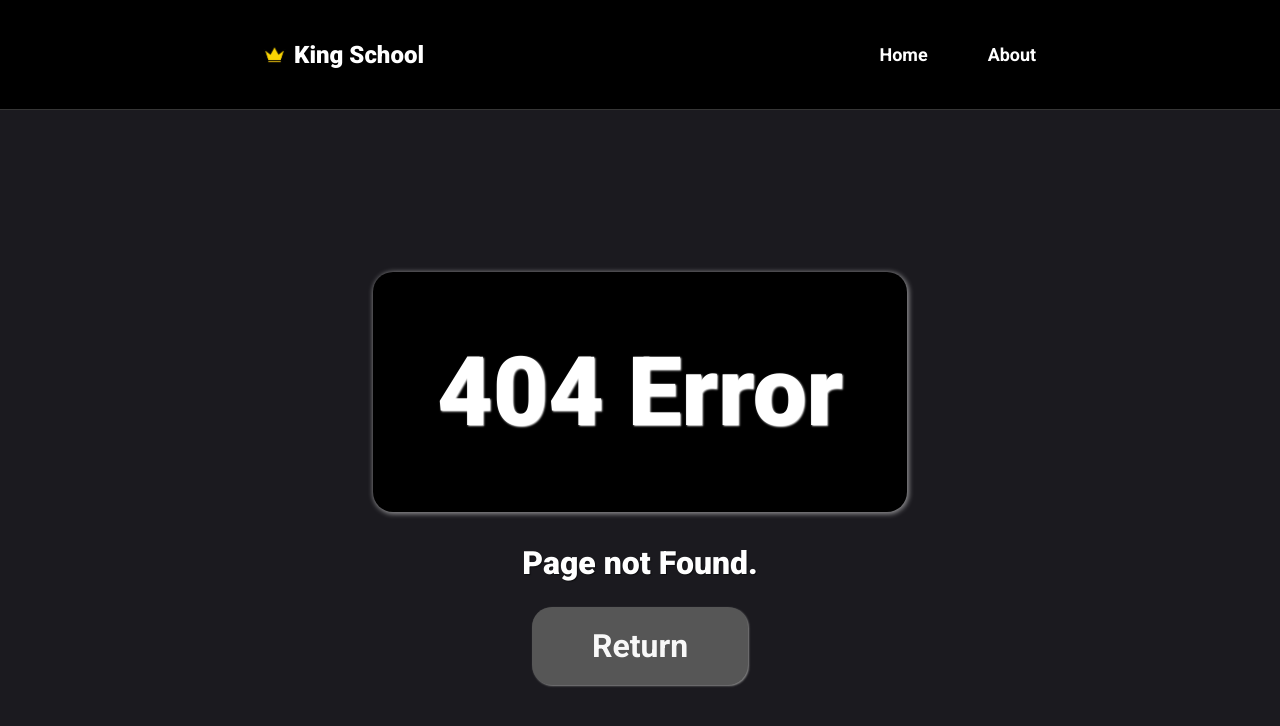
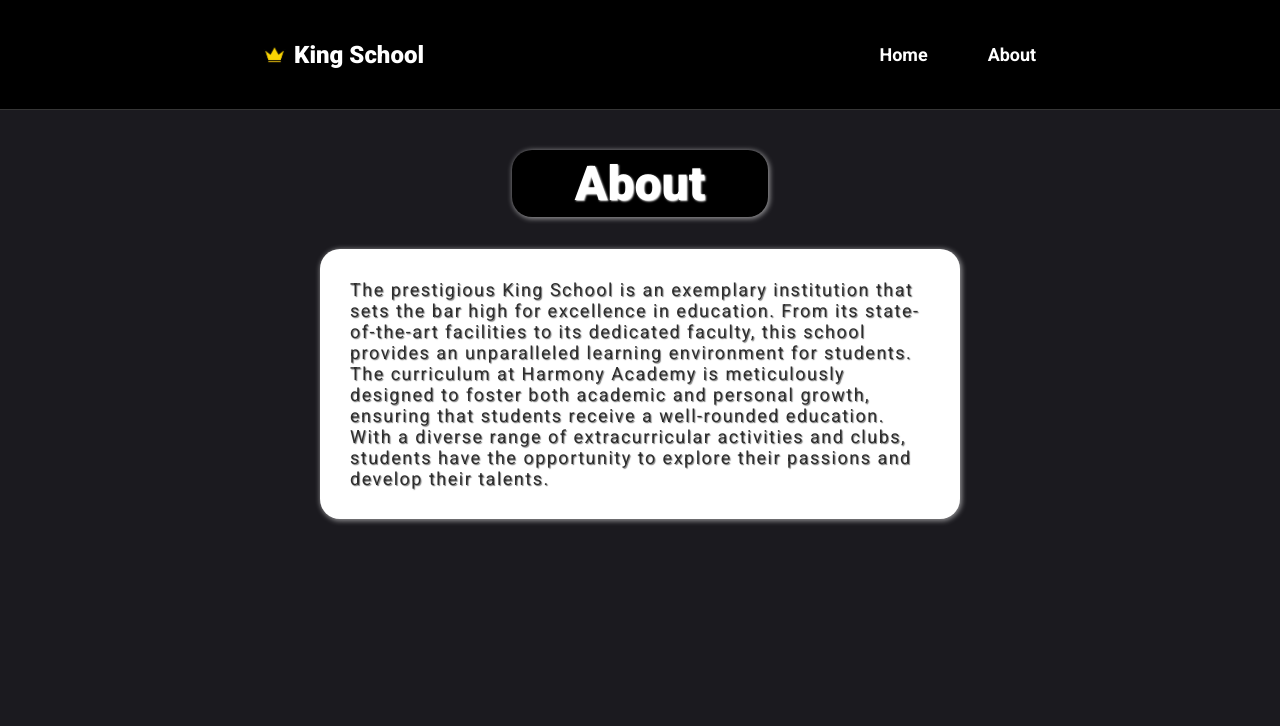
Before and after one commit to Allan182/Projeto-Miltin-React-JS, a React (Create React App) app: page /about in a window 1280 px wide. Before the commit this address had no page. Shown: the top 726 px of the page. Built offline with nearby package versions, Linux system fonts and the light colour scheme.

Commit message:
Add Page About

```diff
--- a/src/App.js
+++ b/src/App.js
@@ -4,6 +4,7 @@ import Inicio from "./paginas/Inicio"
 import Error404 from "./paginas/Error404";
 import AlunoPost from "./paginas/AlunoPost";
 import styles from "./App.module.css";
+import About from "./paginas/About";
 
 export default function App() {
 
@@ -15,6 +16,7 @@ export default function App() {
         <Routes>
           <Route path='/' element={<Inicio />} />
           <Route path="/alunos/:id" element={<AlunoPost />} />
+          <Route path="/about" element={<About />} />
           <Route path='*' element={<Error404 />} />
         </Routes>
       </BrowserRouter>
--- a/src/paginas/About/Error404.module.css
+++ b/src/paginas/About/Error404.module.css
@@ -1,50 +1,32 @@
 
-.NaoEncontrada p {
-    font-size: 18px;
-    color: #565656;
-}
-
-.btVoltar {
-    cursor: pointer;
-    font-size: 32px;
-    font-weight: 600;
-    max-width: 240px;
-    margin: 25px;
-    background-color: #565656;
-    color:rgb(248, 248, 248);
-    box-shadow: 1px 1px 2px #878787;
-    padding: 20px 60px;
-    display: block;
-    text-decoration: none;
-    border-radius: 20px;
-    text-align: center;
-    transition: background-color 0.6s ease;
-}
-
-.btVoltar:hover {
-   background-color: black;
+.about  {
+    width: 100%;
+    height: 100vh;
+    display: flex;
+    flex-direction: column;
+    align-items: center;
 }
 
 .error {
+    width: 20%;
+    padding: .3rem;
     background-color: rgb(0, 0, 0);
     color: #ffffff;
-    font-size: 6em;
-    padding: 4rem;
-    margin: 2rem;
+    margin-bottom: 2rem;
+    font-size: 3em;
     border-radius: 20px;
     box-shadow: 1px 1px 5px  1px rgba(255, 255, 255, 0.5);
     text-shadow: 1px 1px 2px rgb(255, 255, 255);
 }
 
-.title{
-    color: white;
+.paragraph{
+    border-radius: 20px;
+    box-shadow: 1px 1px 5px  1px rgba(255, 255, 255, 0.5);
+    width: 50%;
+    background-color: white;
+    font-size: 18px;
+    letter-spacing: 1.5px;
+    padding: 30px;
+    color: rgb(45, 45, 45);
     text-shadow: 1px 1px 1px rgba(0, 0, 0, 0.5);
 }
-
-.notFound {
-    flex-grow: 1;
-    display: flex;
-    flex-direction: column;
-    justify-content: center;
-    align-items: center;
-}
--- a/src/paginas/About/index.js
+++ b/src/paginas/About/index.js
@@ -5,12 +5,11 @@ function About() {
 
   return (
 
-    <div className={styles.About}>
+    <div className={styles.about}>
 
       <h1 className={styles.error}> About </h1>
 
-      <h1 className={styles.title}> King School </h1>
-
+      <p className={styles.paragraph}> The prestigious King School is an exemplary institution that sets the bar high for excellence in education. From its state-of-the-art facilities to its dedicated faculty, this school provides an unparalleled learning environment for students. The curriculum at Harmony Academy is meticulously designed to foster both academic and personal growth, ensuring that students receive a well-rounded education. With a diverse range of extracurricular activities and clubs, students have the opportunity to explore their passions and develop their talents. </p>
 
     </div>
 
```
